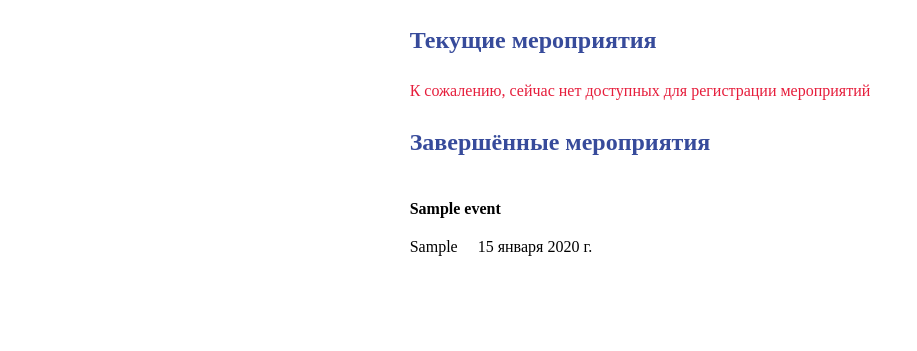
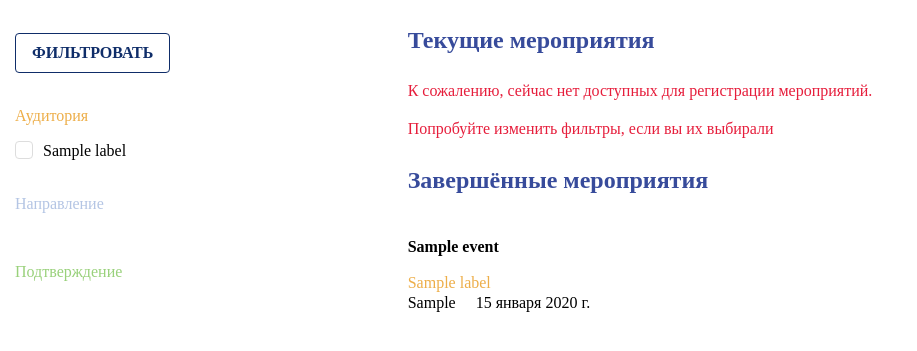
Before and after one commit to yualapshina/registration-system-coursework, a Django app: page /register/ in a window 1280 px wide. Shown: the part 50-401 px from the top of the page, without its empty margins (0-917 px from the left). Run offline with Django 5.2, Linux system fonts and the light colour scheme; a user stored in the database is signed in; tables that the repository leaves empty hold one stand-in row (values such as "Sample post"); some web fonts are replaced.

Commit message:
#33 event filter

```diff
--- a/regsys/models.py
+++ b/regsys/models.py
@@ -96,6 +96,34 @@ class Registration(models.Model):
         verbose_name_plural = "Записи"
 
 
+class Label(models.Model):
+    class Type(models.TextChoices):
+        TAR = "TAR", "Аудитория"
+        FIE = "FIE", "Направление"
+        CON = "CON", "Подтверждение"
+
+    id = models.AutoField(primary_key=True, verbose_name="Номер")
+    label_name = models.CharField(max_length=50, verbose_name="Название")
+    type = models.CharField(choices=Type.choices, verbose_name="Тип")
+
+    def __str__(self):
+        return self.label_name
+
+    class Meta:
+        verbose_name = "Лейбл"
+        verbose_name_plural = "Лейблы"
+
+class Labelmap(models.Model):
+    event = models.ForeignKey(Event, on_delete=models.CASCADE, verbose_name="Событие")
+    label = models.ForeignKey(Label, on_delete=models.CASCADE, verbose_name="Лейбл")
+
+    def __str__(self):
+        return str(self.event) + " / " + str(self.label)
+
+    class Meta:
+        verbose_name = "Лейблмап"
+        verbose_name_plural = "Лейблмап"
+
 @receiver(pre_save, sender=Registration)
 def minus_seat(sender, instance, **kwargs):
     if instance.id is None:
--- a/regsys/static/regsys/style.css
+++ b/regsys/static/regsys/style.css
@@ -27,6 +27,15 @@
   top: 0;
   width: 100%;
   height: 50px;
+  background-color: white;
+}
+
+.filterbar {
+  position: fixed;
+  top: 50px;
+  height: 100%;
+  width: 250px;
+  padding: 15px;
   background-color: white;
 }
 
@@ -60,24 +69,36 @@ a:hover, a:active {
 	color: green;
 }
 
-.Пересекается {
+.INT {
 	color: red;
 }
 
-.Очередь {
+.WAI {
 	color: yellow;
 }
 
-.Подтверждено {
+.AFF {
 	color: green;
 }
 
-.Посещено {
+.VIS {
 	color: blue;
 }
 
-.Пропущено {
+.MIS {
 	color: gray;
+}
+
+.TAR {
+	color: #EDAE49;
+}
+
+.FIE {
+	color: #B4C5E4;
+}
+
+.CON {
+	color: #99D17B;
 }
 
 #toggle + #content {
--- a/regsys/templates/regsys/mylist.html
+++ b/regsys/templates/regsys/mylist.html
@@ -43,7 +43,7 @@
 				<td class="text-body-regular">{{ entry.timetable_name }}</td>
 				<td class="text-body-italic" , style="color: #808080;">&emsp;{{ event.place }}, {{ entry.place }}</td>
 				<td class="text-body-italic" , style="color: #808080;">&emsp;{{ entry.host }}</td>
-				<td class="{{ status }}">&emsp;{{ status }}&emsp;</td>
+				<td class="{{ status }}">&emsp;{{ status.label }}&emsp;</td>
 				<td><button type="submit" class="secondary-button" id="submit" name="submit" value="delete">Удалить</td>
 				</tr>
 				<input type="text" id="entry_id" name="entry_id" value="{{ entry.id }}" hidden>
@@ -73,7 +73,7 @@
 				<td class="text-body-regular">{{ entry.timetable_name }}</td>
 				<td class="text-body-italic" , style="color: #808080;">&emsp;{{ event.place }}, {{ entry.place }}</td>
 				<td class="text-body-italic" , style="color: #808080;">&emsp;{{ entry.host }}</td>
-				<td class="{{ status }}">&emsp;{{ status }}</td>
+				<td class="{{ status }}">&emsp;{{ status.label }}</td>
 				</tr>
 			{% endfor %}
 			</table>
--- a/regsys/templates/regsys/register.html
+++ b/regsys/templates/regsys/register.html
@@ -9,8 +9,6 @@
 </head>
 
 <body>
-	<form action="{% url 'timetable' %}" method="post">
-		{% csrf_token %}
 		<div class="parent">
 
 		<div class="navbar">
@@ -23,15 +21,41 @@
 		{% endfor %}
 		</div>
 
-			<div class="block">
+			<div class="filterbar">
+		{% if filterbar %}
+		<form action="{% url 'register' %}" method="get">
+		<br><button id="submit" name="submit" type="submit" value="filter"
+			class="secondary-button">Фильтровать</button>
+		{% for type, labels in filterbar.items %}
+			<br><p class="{{ type.0 }}"> {{ type.1 }}</p>
+			{% for label, checked in labels.items %}
+				{% if checked %}
+				<input type="checkbox" id="label_{{ label.id }}" name="label_{{ label.id }}" checked>
+				<label class="text-field__label" for="label_{{ label.id }}">{{ label.label_name }}</label><br>
+				{% else %}
+				<input type="checkbox" id="label_{{ label.id }}" name="label_{{ label.id }}">
+				<label class="text-field__label" for="label_{{ label.id }}">{{ label.label_name }}</label><br>
+				{% endif %}
+			{% endfor %}
+		{% endfor %}
+		</form>
+		{% endif %}
+		</div>
+
+		<div class="block">
+	<form action="{% url 'timetable' %}" method="post">
+		{% csrf_token %}
 		<p class="text-h2" style="color: #374B9B">Текущие мероприятия</p>
 		{% if events_future %}
-		{% for event in events_future %}
+		{% for event, labels in events_future.items %}
 		<div class="tooltip">
 			<p class="text-body-semibold"> {{ event.event_name }}</p>
 			<span class="tooltiptext">{{ event.annotation }}</span>
 		</div><br>
-		<span class="text-body-regular">{{ event.place }}&emsp;</span>
+			{% for label in labels %}
+			<span class="{{ label.type }}">{{ label.label_name }}&emsp;</span>
+			{% endfor %}
+		<br><span class="text-body-regular">{{ event.place }}&emsp;</span>
 		{% if event.start_date != event.end_date %}
 			<span class="text-body-regular">{{ event.start_date }} - {{ event.end_date }}</span>
 			{% else %}
@@ -41,17 +65,24 @@
 			class="primary-button">Зарегистрироваться</button><br>
 		{% endfor %}
 		{% else %}
-		<p class="text-body-regular" style="color: #E61E3C;">К сожалению, сейчас нет доступных для регистрации	мероприятий</p>
+		<p class="text-body-regular" style="color: #E61E3C;">
+			К сожалению, сейчас нет доступных для регистрации мероприятий.</p>
+		<p class="text-body-regular" style="color: #E61E3C;">
+			Попробуйте изменить фильтры, если вы их выбирали</p>
 		{% endif %}
+	</form>
 
 		<p class="text-h2" style="color: #374B9B">Завершённые мероприятия</p>
 		{% if events_past %}
-		{% for event in events_past %}
+		{% for event, labels in events_past.items %}
 		<div class="tooltip">
 			<p class="text-body-semibold"> {{ event.event_name }}</p>
 			<span class="tooltiptext">{{ event.annotation }}</span>
 		</div><br>
-		<span class="text-body-regular">{{ event.place }}&emsp;</span>
+			{% for label in labels %}
+			<span class="{{ label.type }}">{{ label.label_name }}&emsp;</span>
+			{% endfor %}
+		<br><span class="text-body-regular">{{ event.place }}&emsp;</span>
 		{% if event.start_date != event.end_date %}
 			<span class="text-body-regular">{{ event.start_date }} - {{ event.end_date }}</span>
 			{% else %}
@@ -59,11 +90,10 @@
 		{% endif %}
 		{% endfor %}
 		{% else %}
-		<p class="text-body-regular" style="color: #E61E3C;">Кажется, здесь пока пусто</p>
+		<p class="text-body-regular" style="color: #808080;">Кажется, здесь пока пусто</p>
 		{% endif %}
 	</div>
 </div>
-	</form>
 </body>
 
 </html>
--- a/regsys/views.py
+++ b/regsys/views.py
@@ -8,7 +8,7 @@ from django.contrib import messages
 from django.contrib.auth import authenticate, login, logout
 from django.contrib.auth.models import User
 from django.contrib.auth.decorators import login_required
-from .models import Event, Timetable, Guest, Registration
+from .models import Event, Timetable, Guest, Registration, Label, Labelmap
 
 navbar_sign = {
     "Вход в профиль": "signin",
@@ -162,7 +162,7 @@ def mylist(request):
                 if date < datetime.date.today() and not reg.is_past():
                     reg.status = Registration.Status.MIS
                     reg.save()
-                d.update({entry: Registration.Status[reg.status].label})
+                d.update({entry: Registration.Status[reg.status]})
             if date >= datetime.date.today():
                 e_future.update({date: d})
             else:
@@ -190,10 +190,31 @@ def profile(request):
 
 @login_required
 def register(request):
-    events_past = Event.objects.filter(end_date__lt=datetime.date.today()).order_by("start_date")
-    events_future = Event.objects.filter(end_date__gte=datetime.date.today()).order_by("start_date")
+    all_events = Event.objects.filter().order_by("start_date")
+
+    filterbar = {}
+    for type in Label.Type.choices:
+        t = {}
+        for label in Label.objects.filter(type=type[0]):
+            is_checked = "label_" + str(label.id) in request.GET.dict().keys()
+            t.update({label: is_checked})
+            if is_checked:
+                all_events = all_events.filter(labelmap__label=label)
+        filterbar.update({type: t})
+
+    events_past = {}
+    all_past = all_events.filter(end_date__lt=datetime.date.today())
+    for event in all_past:
+        labels = Label.objects.filter(labelmap__event=event)
+        events_past.update({event: labels})
+    events_future = {}
+    all_future = all_events.filter(end_date__gte=datetime.date.today())
+    for event in all_future:
+        labels = Label.objects.filter(labelmap__event=event)
+        events_future.update({event: labels})
     context = {
         'navbar': navbar_profile,
+        'filterbar': filterbar,
         'events_past': events_past,
         'events_future': events_future,
     }
```
Also changed, not shown: regsys/admin.py (+32 -4 lines), README.md, regsys/migrations/0021_label_labelmap.py (added).
